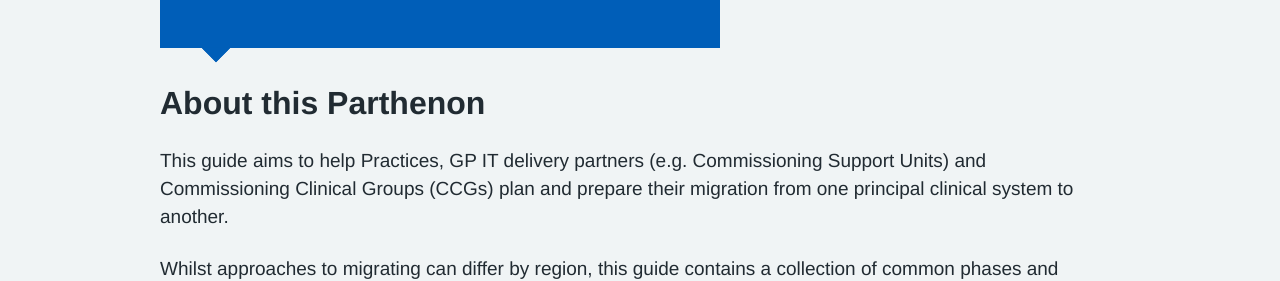
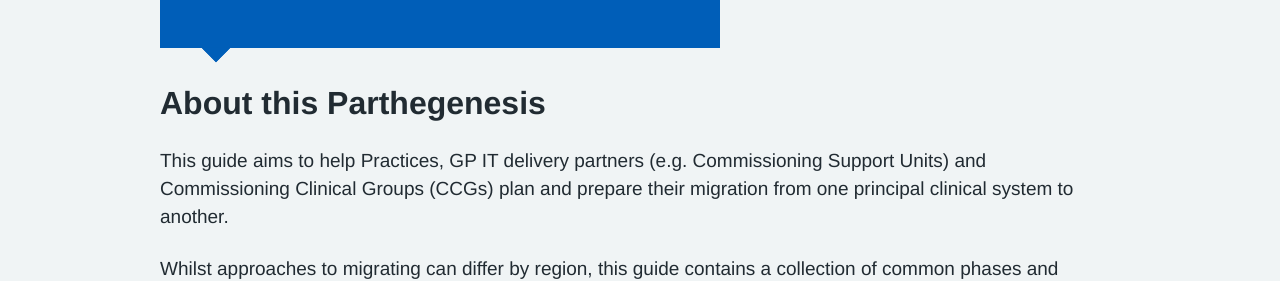
Before and after one commit to nhsconnect/prm-practice-migration, a Jekyll site: the page built from index.md, in a window 1280 px wide. Shown: the part 533-814 px from the top of the page. Built offline with Jekyll 4.4.1, drawn with Linux system fonts in a browser that asks for light colours; some web fonts are replaced.

Commit message:
Added Parthegenesis

```diff
--- a/index.md
+++ b/index.md
@@ -7,7 +7,7 @@ show_hero: true
 
 ---
 
-## About this Parthenon
+## About this Parthegenesis
 
 This guide aims to help Practices, GP IT delivery partners (e.g. Commissioning Support Units) and Commissioning Clinical Groups (CCGs) plan and prepare their migration from one principal clinical system to another.
 
```
